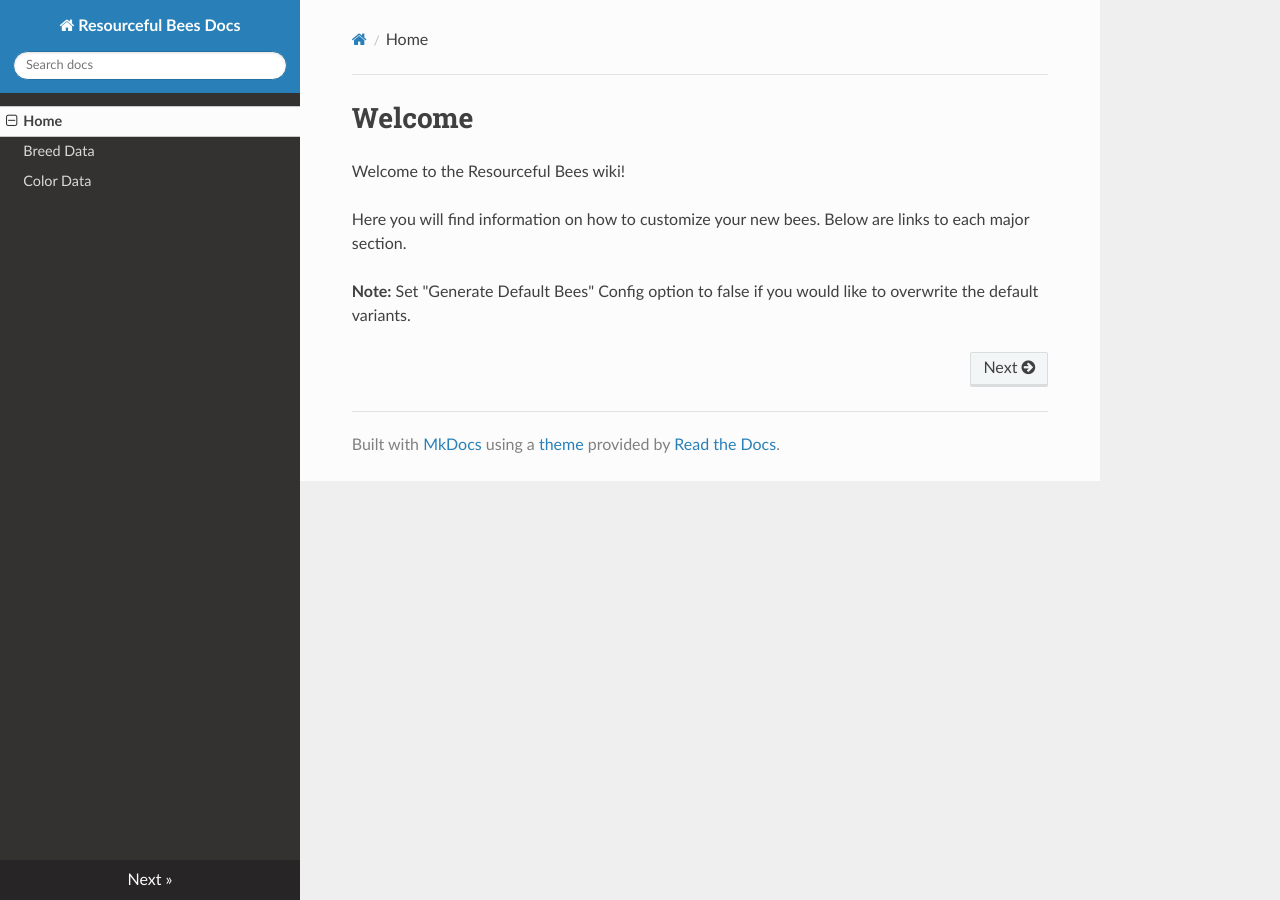
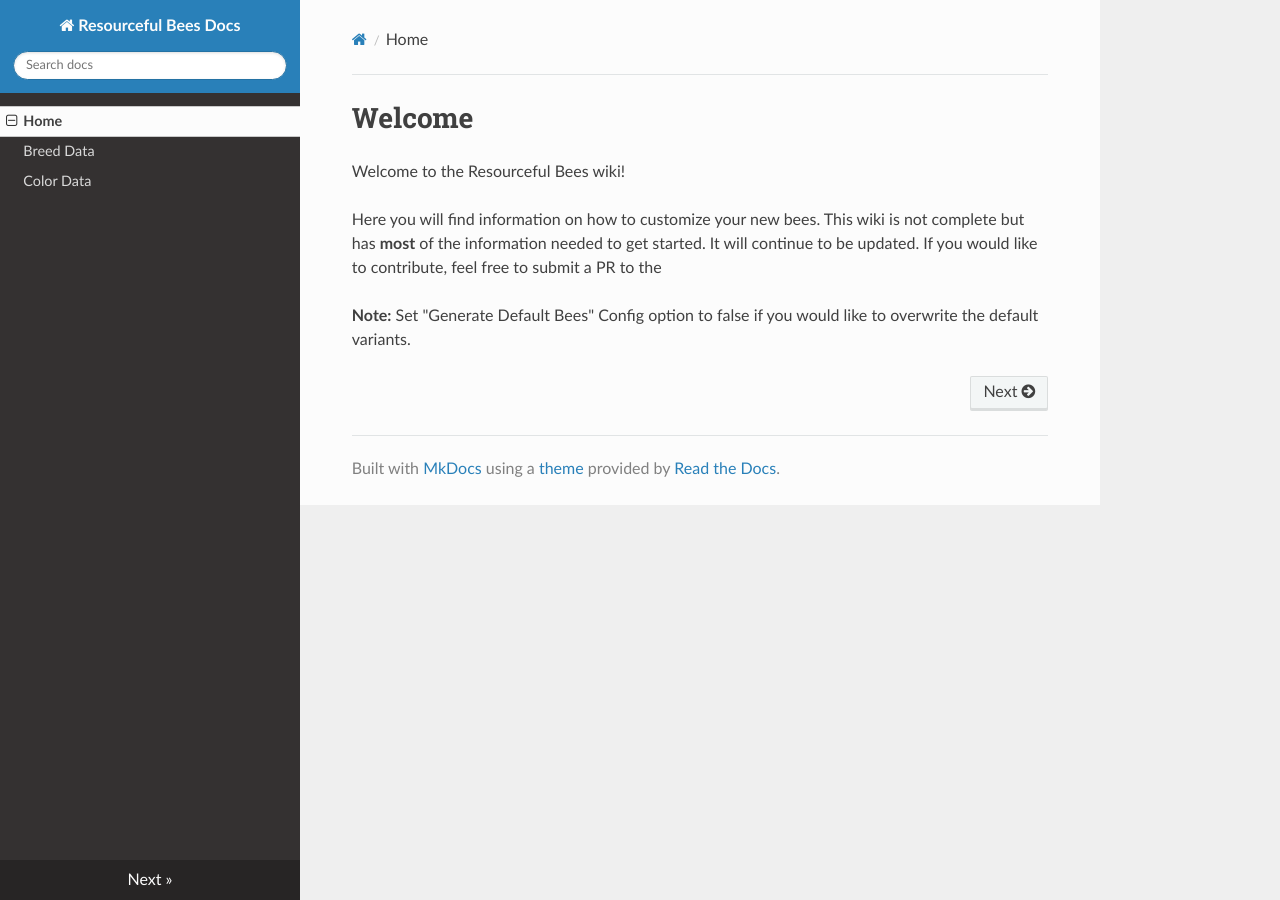
Before and after one commit to Team-Resourceful/ResourcefulBeesDocs, an MkDocs documentation site: the page built from docs/index.md, in a window 1280 px wide. Built offline with MkDocs 1.6.1, drawn with Linux system fonts in a browser that asks for light colours; nearby versions of some CDN libraries.

Commit message:
docs/index.md updated from https://stackedit.io/

```diff
--- a/docs/index.md
+++ b/docs/index.md
@@ -1,9 +1,9 @@
 # Welcome
 Welcome to the Resourceful Bees wiki!
 
-Here you will find information on how to customize your new bees. Below are links to each major section.
+Here you will find information on how to customize your new bees. This wiki is not complete but has **most** of the information needed to get started. It will continue to be updated. If you would like to contribute, feel free to submit a PR to the
 
 **Note:**  Set "Generate Default Bees" Config option to false if you would like to overwrite the default variants.
 <!--stackedit_data:
-eyJoaXN0b3J5IjpbMjAxOTI2NjIxN119
+eyJoaXN0b3J5IjpbMjA2OTAzMDE2NSwyMDE5MjY2MjE3XX0=
 -->
```
